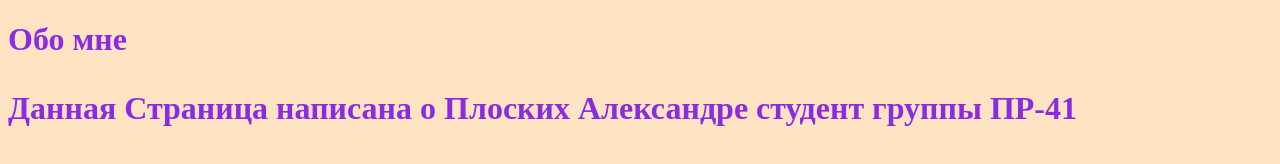
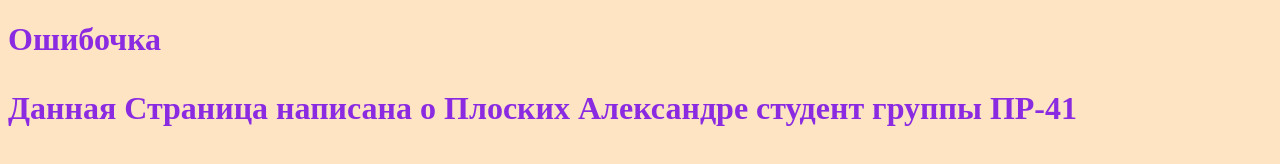
Before and after one commit to Mumlul/Praktika_4, a plain HTML site: page index.html in a window 1280 px wide. Drawn offline with Linux system fonts and the light colour scheme.

Commit message:
Поправил

```diff
--- a/index.html
+++ b/index.html
@@ -8,7 +8,7 @@
     <title>О себе</title>
 </head>
 <body>
-    <h1>Обо мне<h1>
+    <h1>Ошибочка<h1>
         <p>Данная Страница написана о Плоских Александре студент группы ПР-41</p>
 </body>
 </html>
```
